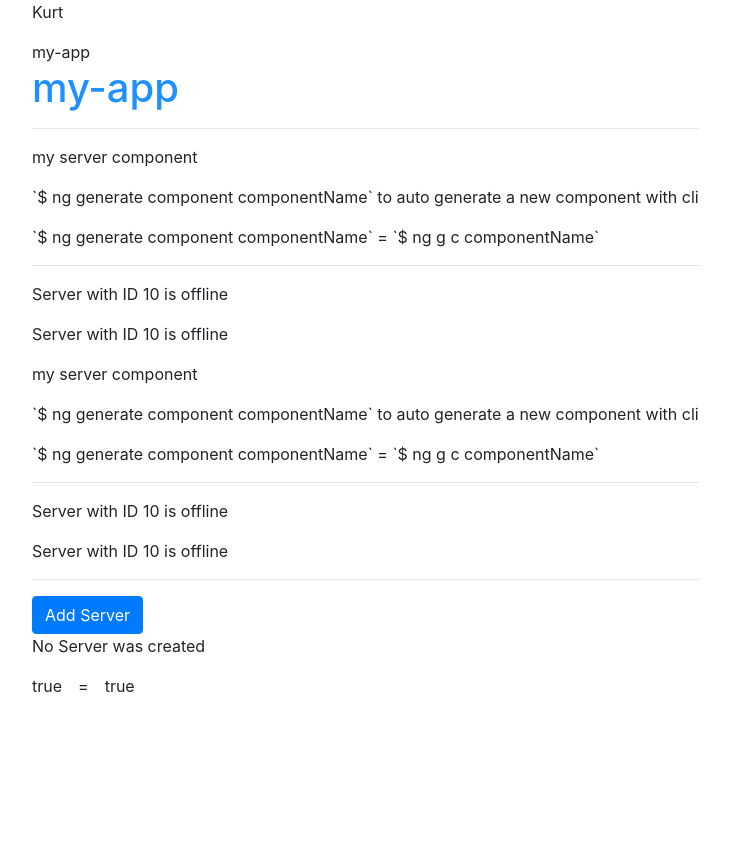
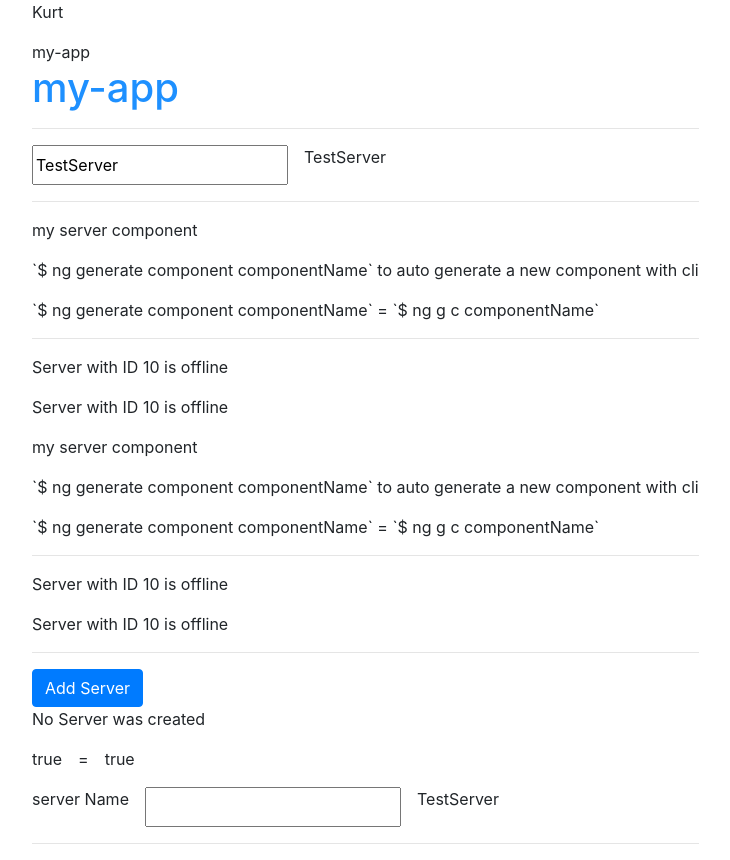
Before and after one commit to KyDevtw/angular-practice, an Angular app: page / in a window 1280 px wide. Shown: the whole page, without its empty margins (38-768 px from the left). Before the commit the page ends 800 px from the top, so only its background shows below. Built offline with nearby package versions, Linux system fonts and the light colour scheme.

Commit message:
two way binding

```diff
--- a/src/app/servers/servers.component.html
+++ b/src/app/servers/servers.component.html
@@ -1,3 +1,12 @@
+<div class="container">
+  <div class="row">
+    <!-- 雙向綁定 使用 [()], angular.module 要 import FormsModule 才能夠達成雙向綁定 -->
+    <!-- [(ngModel)]="" 同時先給了 input value，也同時綁定 event-->
+    <input type="text" name="" [(ngModel)]="serverName">
+    <p class="ml-3">{{ serverName }}</p>
+  </div>
+</div>
+<hr>
 <app-server></app-server>
 <app-server></app-server>
 <hr>
@@ -18,4 +27,11 @@
     <div class="mx-3">=</div>
     <p>{{allowNweServer}}</p>
   </div>
+  <div class="row">
+    <label for="server Name" class="mr-3">server Name</label>
+    <!-- input event 監聽使用者對 input 輸入行為，$event 負責傳遞該事件有value時的value -->
+    <input type="text" name="" id="server Name" (input)="onUpdateServerName($event)">
+    <p class="ml-3">{{ serverName }}</p>
+  </div>
 </div>
+<hr>
--- a/src/app/servers/servers.component.ts
+++ b/src/app/servers/servers.component.ts
@@ -12,6 +12,7 @@ import { Component, OnInit } from '@angular/core';
 export class ServersComponent implements OnInit {
   allowNweServer = false;
   serverCreationStatus = "No Server was created";
+  serverName= "TestServer";
   constructor() {
     setTimeout(()=>{
       this.allowNweServer = true;
@@ -23,4 +24,7 @@ export class ServersComponent implements OnInit {
   onCreateServer(){
       this.serverCreationStatus = "Server was created!";
   }
+  onUpdateServerName(event: Event) {
+    this.serverName = (<HTMLInputElement>event.target).value;
+  }
 }
```
